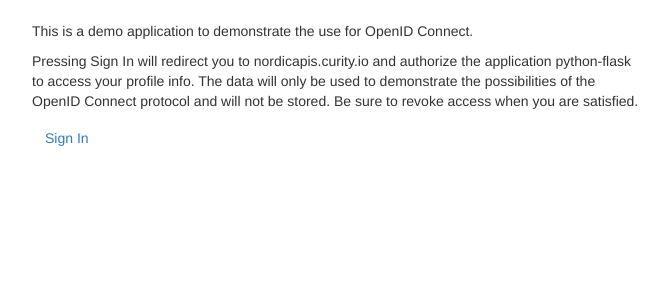
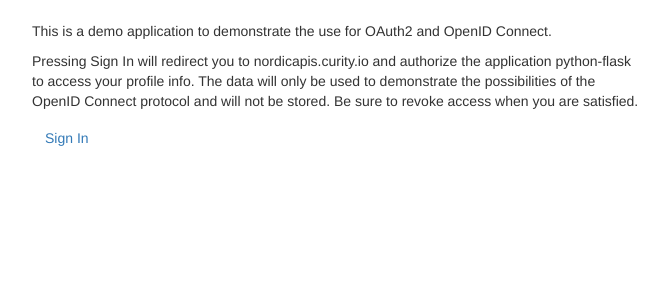
Before and after one commit to curityio/example-python-openid-connect-client, a Flask app: page / in a window 1280 px wide. Shown: the part 86-386 px from the top of the page, without its empty margins (303-971 px from the left). Run offline with Flask 2, Linux system fonts and the light colour scheme; some libraries are stand-ins or nearby versions.

Commit message:
THe application handles OAuth2 as well

```diff
--- a/templates/index.html
+++ b/templates/index.html
@@ -123,7 +123,7 @@
         <div class="col-md-3"></div>
         <div class="col-md-6">
             {% if not session or not session.id_token %}
-                <p class="text-default">This is a demo application to demonstrate the use for OpenID Connect. </p>
+                <p class="text-default">This is a demo application to demonstrate the use for OAuth2 and OpenID Connect. </p>
 
                 <p class="text-default">Pressing Sign In will redirect you to {{ server_name }} and authorize
                     the application python-flask to access your profile info. The data will only be used to
```
